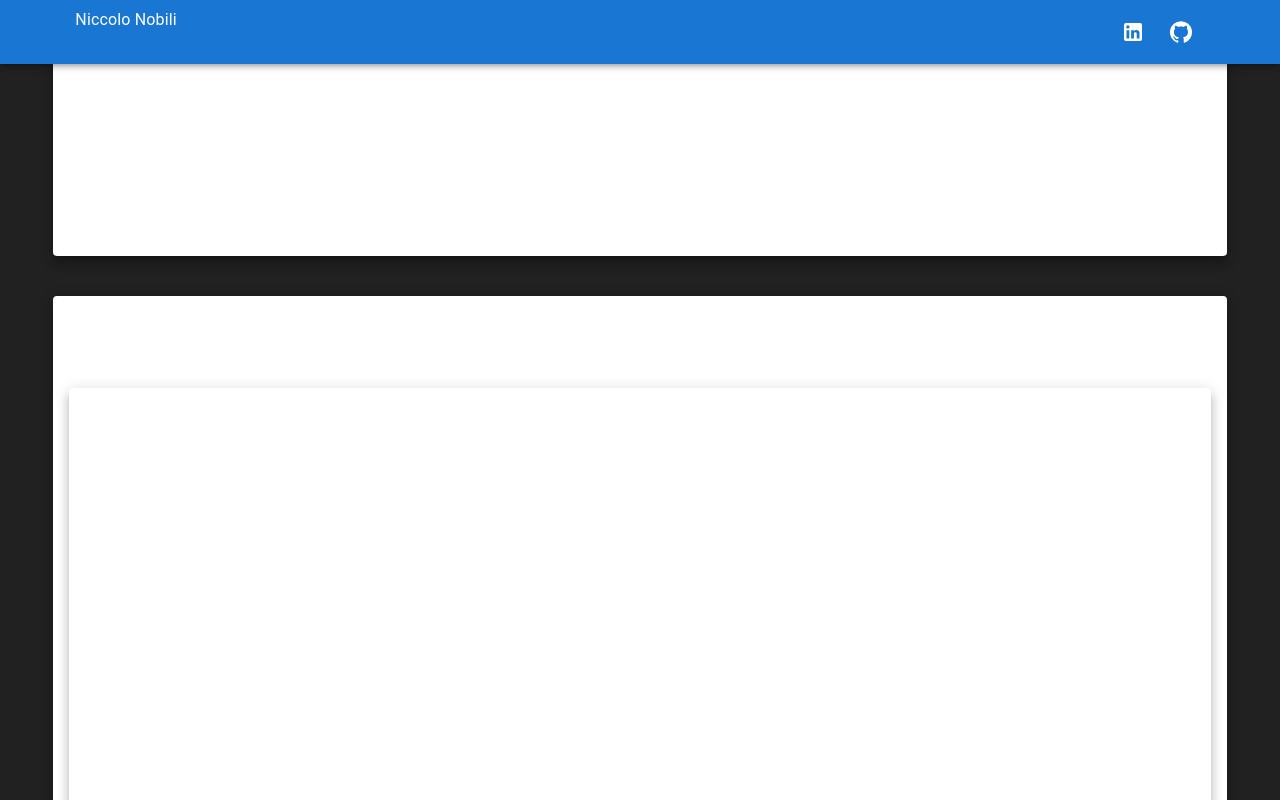
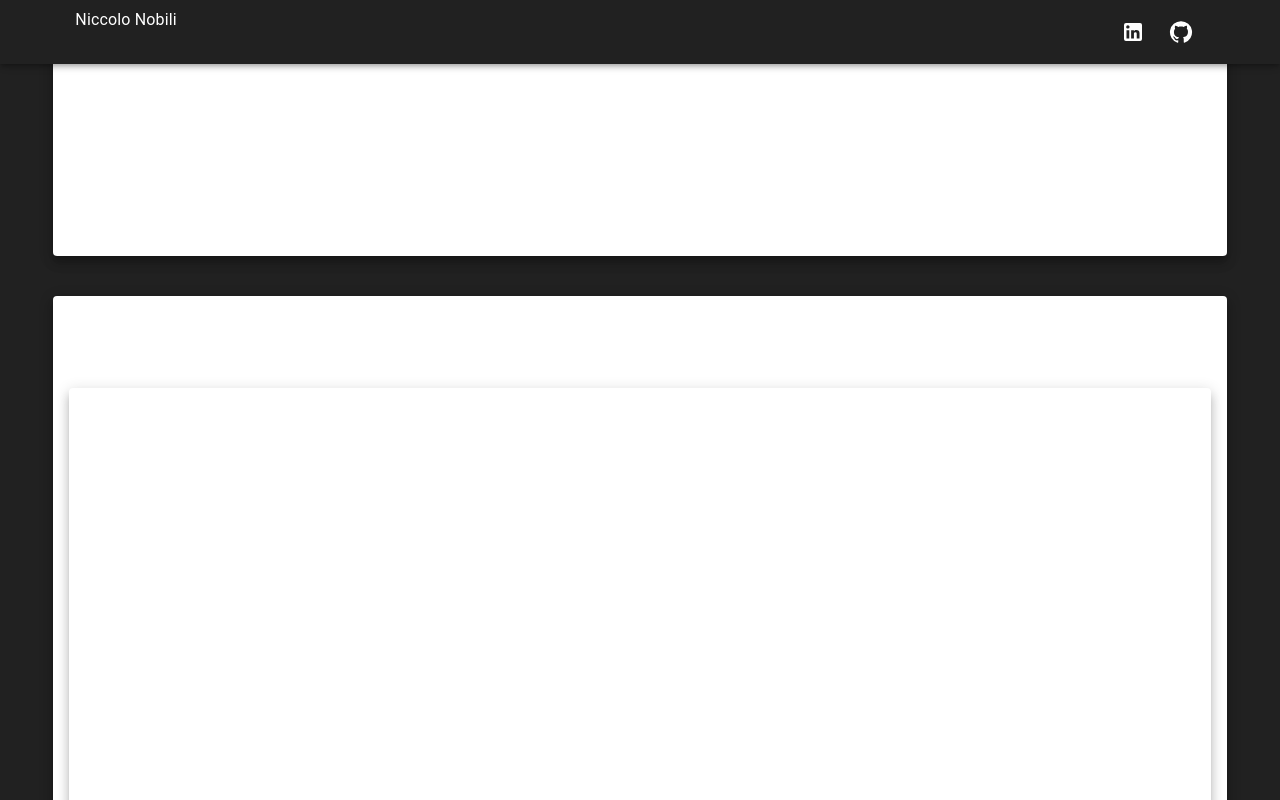
Before and after one commit to strobosco/personal-website, a Next.js app: page / in a window 1280 px wide. Shown: the top 800 px of the page. Built offline with nearby package versions, Linux system fonts and the light colour scheme.

Commit message:
Fixed colors

```diff
--- a/components/NavBar.tsx
+++ b/components/NavBar.tsx
@@ -16,7 +16,7 @@ const NavBar: NextPage = () => {
     <>
       <Box className="bg-primary">
         <AppBar className="static bg-primary">
-          <Toolbar>
+          <Toolbar className="bg-primary">
             <Box className="flex flex-col sm:flex-row m-auto w-11/12">
               <Typography className="text-heading font-body">
                 Niccolo Nobili
```
